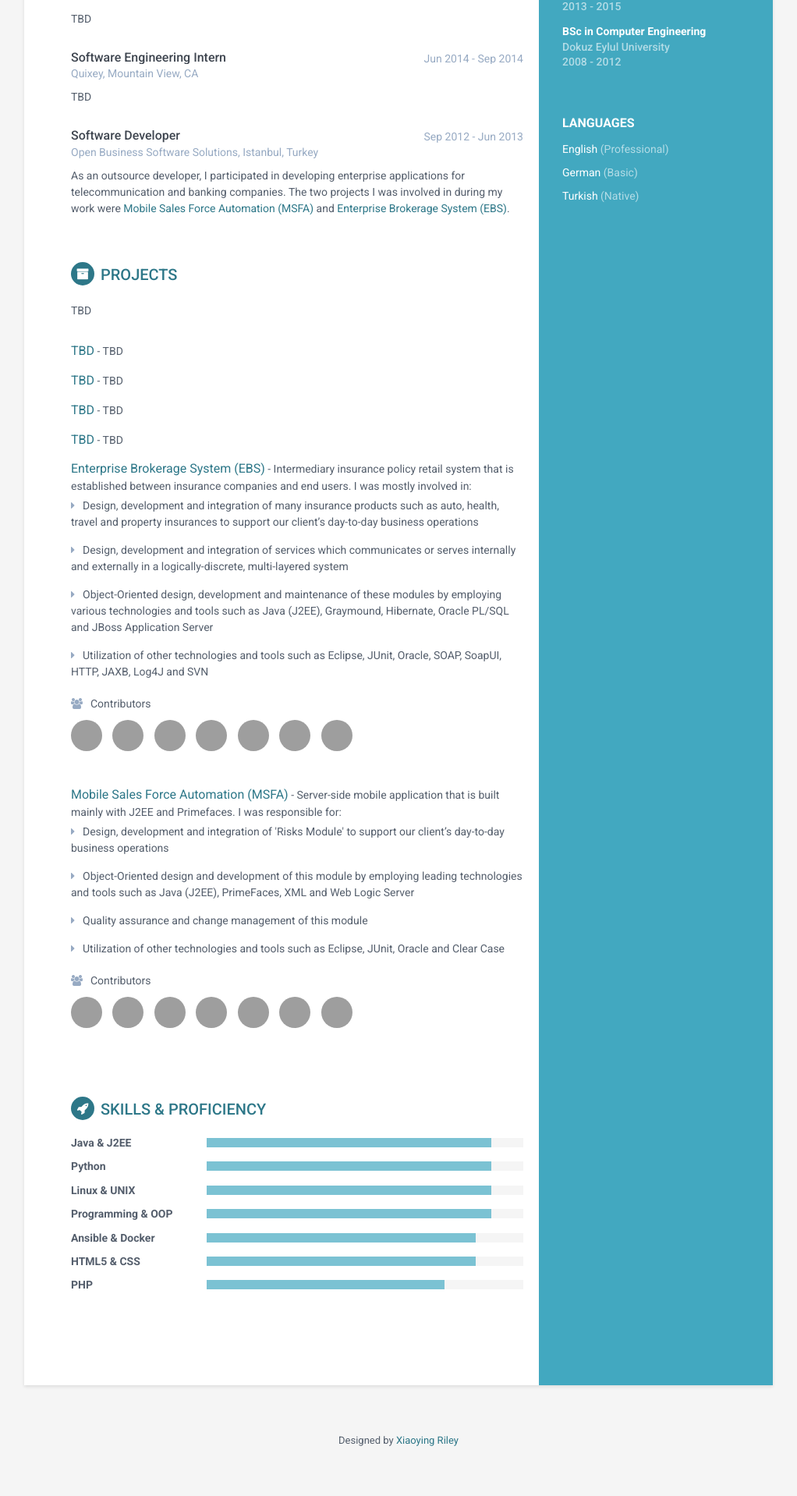
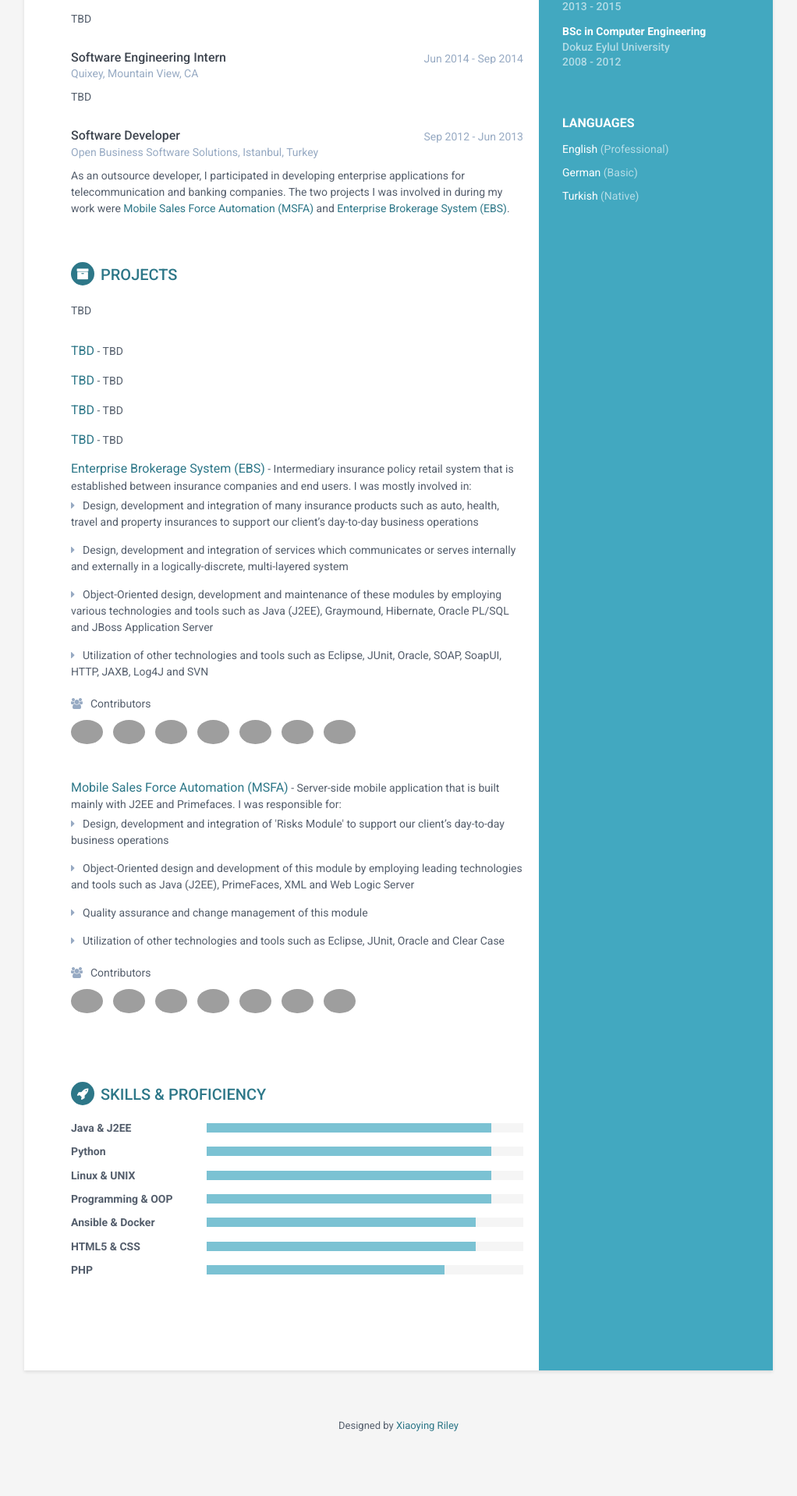
Before and after one commit to mustafatasdemir/mustafatasdemir.github.io, a Jekyll site: the page built from index.html, in a window 1280 px wide. Shown: the part 695-2613 px from the top of the page at 78% size, without its empty margins (129-1151 px from the left). Built offline with Jekyll 4.4.1, drawn with Linux system fonts in a browser that asks for light colours; grey boxes are pictures that could not be loaded.

Commit message:
Added linkedin links for contributors

```diff
--- a/_includes/projects.html
+++ b/_includes/projects.html
@@ -24,13 +24,13 @@
                     <p class="project-item">Object-Oriented design, development and maintenance of these modules by employing various technologies and tools such as Java (J2EE), Graymound, Hibernate, Oracle PL/SQL and JBoss Application Server</p>
                     <p class="project-item">Utilization of other technologies and tools such as Eclipse, JUnit, Oracle, SOAP, SoapUI, HTTP, JAXB, Log4J and SVN</p>
                     <p class="contributors">Contributors</p>
-                    <img class="contributor-image" title="Yasa Akbulut" src="https://media.licdn.com/mpr/mpr/shrinknp_100_100/AAEAAQAAAAAAAAhKAAAAJGYzZjUzMThmLTdhNWYtNDI2Yi1iOTFjLTcxMzU4ODNjNWFjZA.jpg">
-                    <img class="contributor-image" title="Aykut Akin" src="https://media.licdn.com/mpr/mpr/shrinknp_100_100/p/3/005/09b/320/396c426.jpg">
-                    <img class="contributor-image" title="Destan Sarpkaya" src="https://media.licdn.com/mpr/mpr/shrinknp_100_100/AAEAAQAAAAAAAAnNAAAAJDY0ZGE2Zjk3LTRhMDUtNDAzNy05YTYzLWFkMmE4YWMyMjcxMA.jpg">
-                    <img class="contributor-image" title="Mehmet Fatih Ercik" src="https://media.licdn.com/mpr/mpr/shrinknp_100_100/p/6/000/1e5/281/0642fd7.jpg">
-                    <img class="contributor-image" title="Cüneyt YEŞİLKAYA" src="https://media.licdn.com/mpr/mpr/shrinknp_100_100/p/7/000/238/387/3c7ee58.jpg">
-                    <img class="contributor-image" title="Nadir KIRGIZ" src="https://media.licdn.com/mpr/mpr/shrinknp_100_100/p/2/000/01d/1f7/32af148.jpg">
-                    <img class="contributor-image" title="Hande Gökoğlu" src="https://media.licdn.com/mpr/mpr/shrinknp_100_100/p/4/005/033/0e3/162e731.jpg">
+                    <a href="https://www.linkedin.com/in/yasakbulut" target="_blank"><img class="contributor-image" title="Yasa Akbulut" src="https://media.licdn.com/mpr/mpr/shrinknp_100_100/AAEAAQAAAAAAAAhKAAAAJGYzZjUzMThmLTdhNWYtNDI2Yi1iOTFjLTcxMzU4ODNjNWFjZA.jpg"></a>
+                    <a href="https://www.linkedin.com/in/dorukdestan" target="_blank"><img class="contributor-image" title="Destan Sarpkaya" src="https://media.licdn.com/mpr/mpr/shrinknp_100_100/AAEAAQAAAAAAAAnNAAAAJDY0ZGE2Zjk3LTRhMDUtNDAzNy05YTYzLWFkMmE4YWMyMjcxMA.jpg"></a>
+                    <a href="https://www.linkedin.com/in/cuneytyesilkaya" target="_blank"><img class="contributor-image" title="Cüneyt Yeşilkaya" src="https://media.licdn.com/mpr/mpr/shrinknp_100_100/p/7/000/238/387/3c7ee58.jpg"></a>
+                    <a href="https://www.linkedin.com/in/mfatihercik" target="_blank"><img class="contributor-image" title="Mehmet Fatih Ercik" src="https://media.licdn.com/mpr/mpr/shrinknp_100_100/p/6/000/1e5/281/0642fd7.jpg"></a>
+                    <a href="https://www.linkedin.com/in/aykutakin" target="_blank"><img class="contributor-image" title="Aykut Akın" src="https://media.licdn.com/mpr/mpr/shrinknp_100_100/p/3/005/09b/320/396c426.jpg"></a>
+                    <a href="https://www.linkedin.com/in/nadirkirgiz" target="_blank"><img class="contributor-image" title="Nadir Kırgız" src="https://media.licdn.com/mpr/mpr/shrinknp_100_100/p/2/000/01d/1f7/32af148.jpg"></a>
+                    <a href="https://www.linkedin.com/in/handegokoglu" target="_blank"><img class="contributor-image" title="Hande Gökoğlu" src="https://media.licdn.com/mpr/mpr/shrinknp_100_100/p/4/005/033/0e3/162e731.jpg"></a>
                 </div>
                 <div class="item">
                     <span id="MSFA" class="project-title">Mobile Sales Force Automation (MSFA)</span> - <span class="project-tagline">Server-side mobile application that is built mainly with J2EE and Primefaces. I was responsible for:</span>
@@ -39,12 +39,12 @@
                     <p class="project-item">Quality assurance and change management of this module</p>
                     <p class="project-item">Utilization of other technologies and tools such as Eclipse, JUnit, Oracle and Clear Case</p>
                     <p class="contributors">Contributors</p>
-                    <img class="contributor-image" title="Şahin Utar" src="https://media.licdn.com/mpr/mpr/shrinknp_100_100/AAEAAQAAAAAAAAMeAAAAJGNjOThjMzA3LTMwZDAtNDdjMS04ZjZkLThjNTUwNGY3Mjg2Yg.jpg">
-                    <img class="contributor-image" title="Veysi Ertekin" src="https://media.licdn.com/mpr/mpr/shrinknp_100_100/p/1/000/0ee/287/26d032e.jpg">
-                    <img class="contributor-image" title="Ebru Beşenk" src="https://media.licdn.com/mpr/mpr/shrinknp_100_100/AAEAAQAAAAAAAAjcAAAAJDVjYzE4NDIwLWIwMjktNDFjZS1iZWNhLWE0NzE0ZjJmNGE0Zg.jpg">
-                    <img class="contributor-image" title="Seyfettin Kulgu" src="https://media.licdn.com/mpr/mpr/shrinknp_100_100/p/3/005/02f/330/0b02f4c.jpg">
-                    <img class="contributor-image" title="Hasan Özkan" src="https://media.licdn.com/mpr/mpr/shrinknp_100_100/AAEAAQAAAAAAAAwlAAAAJGIyZTNhODk1LTcxZjQtNDg5Ni04MzY5LTVkM2NlYjY0M2QxOA.jpg">
-                    <img class="contributor-image" title="Veysel TOSUN" src="https://media.licdn.com/mpr/mpr/shrinknp_100_100/AAEAAQAAAAAAAAhZAAAAJGRhYmJhOGZkLTg4NTMtNDEyZS04NTFiLTJhODcwNzkyMTg2Yw.jpg">
-                    <img class="contributor-image" title="Fatih Karakoç" src="https://media.licdn.com/mpr/mpr/shrinknp_100_100/p/3/000/1b3/346/361da09.jpg">
+                    <a href="https://www.linkedin.com/in/sahinutar" target="_blank"><img class="contributor-image" title="Şahin Utar" src="https://media.licdn.com/mpr/mpr/shrinknp_100_100/AAEAAQAAAAAAAAMeAAAAJGNjOThjMzA3LTMwZDAtNDdjMS04ZjZkLThjNTUwNGY3Mjg2Yg.jpg"></a>
+                    <a href="https://www.linkedin.com/in/veysiertekin" target="_blank"><img class="contributor-image" title="Veysi Ertekin" src="https://media.licdn.com/mpr/mpr/shrinknp_100_100/p/1/000/0ee/287/26d032e.jpg"></a>
+                    <a href="https://www.linkedin.com/in/ebru-beşenk-444a742" target="_blank"><img class="contributor-image" title="Ebru Beşenk" src="https://media.licdn.com/mpr/mpr/shrinknp_100_100/AAEAAQAAAAAAAAjcAAAAJDVjYzE4NDIwLWIwMjktNDFjZS1iZWNhLWE0NzE0ZjJmNGE0Zg.jpg"></a>
+                    <a href="https://www.linkedin.com/in/seyfi" target="_blank"><img class="contributor-image" title="Seyfettin Kulgu" src="https://media.licdn.com/mpr/mpr/shrinknp_100_100/p/3/005/02f/330/0b02f4c.jpg"></a>
+                    <a href="https://www.linkedin.com/in/hasanozkan" target="_blank"><img class="contributor-image" title="Hasan Özkan" src="https://media.licdn.com/mpr/mpr/shrinknp_100_100/AAEAAQAAAAAAAAwlAAAAJGIyZTNhODk1LTcxZjQtNDg5Ni04MzY5LTVkM2NlYjY0M2QxOA.jpg"></a>
+                    <a href="https://www.linkedin.com/in/veysel-tosun-b27a652b" target="_blank"><img class="contributor-image" title="Veysel Tosun" src="https://media.licdn.com/mpr/mpr/shrinknp_100_100/AAEAAQAAAAAAAAhZAAAAJGRhYmJhOGZkLTg4NTMtNDEyZS04NTFiLTJhODcwNzkyMTg2Yw.jpg"></a>
+                    <a href="https://www.linkedin.com/in/fatih-karakoç-10063b54" target="_blank"><img class="contributor-image" title="Fatih Karakoç" src="https://media.licdn.com/mpr/mpr/shrinknp_100_100/p/3/000/1b3/346/361da09.jpg"></a>
                 </div><!--//item-->
             </section><!--//section-->
--- a/assets/css/styles.css
+++ b/assets/css/styles.css
@@ -43,12 +43,12 @@
 }
 
 .contributor-image {
-  width: 40px;
-  height: 40px;
   border-radius: 50%;
   display:inline-block;
   margin-right: 10px;
   margin-bottom: 30px;
+  max-width: 7%;
+  height: auto;
 }
 
 /* End - Custom CSS */
```
